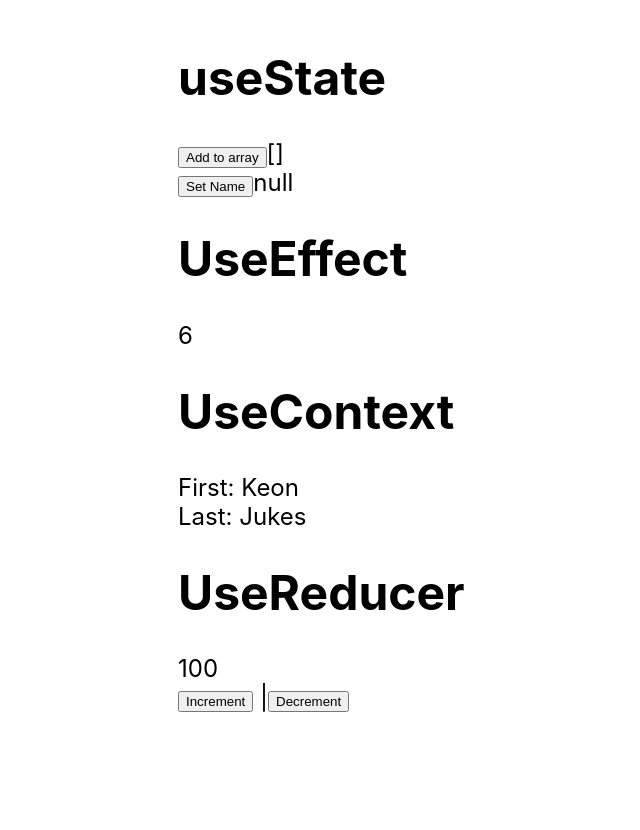
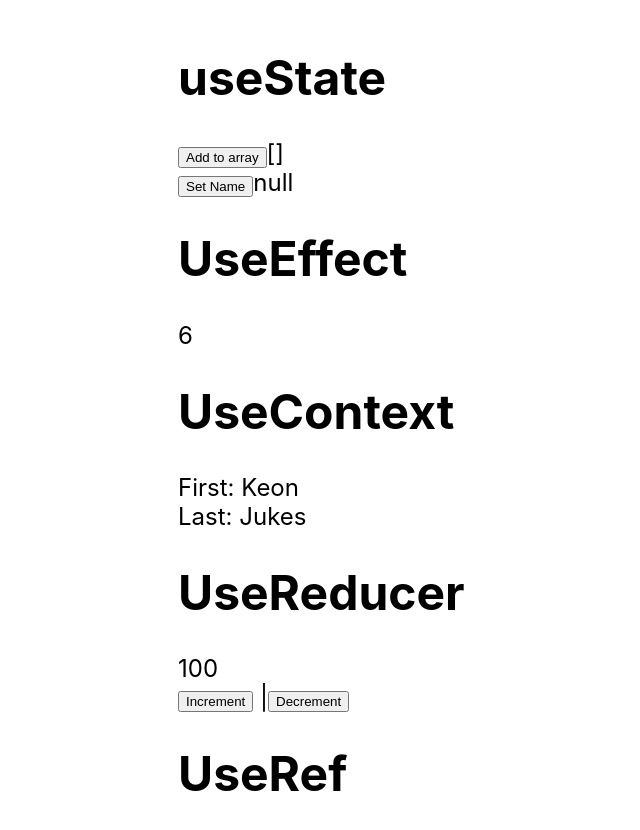
Before and after one commit to Keon-Jukes/meal-tracker, a React (Create React App) app: page / in a window 1280 px wide. Shown: the top 830 px of the page, without its empty margins (62-702 px from the left). Before the commit the page ends 800 px from the top, so only its background shows below. Built offline with nearby package versions, Linux system fonts and the light colour scheme.

Commit message:
useRef added

```diff
--- a/src/App.tsx
+++ b/src/App.tsx
@@ -1,7 +1,7 @@
 import UseStateComponent from "./useStateComponent";
 import UseEffectComponent from "./UseEffectComponent";
 import UseContextComponent from "./UseContextComponent";
-import UseReducerComponent from "./UseReducer";
+import UseReducerComponent from "./UseReducerComponent";
 
 
 function App() {
@@ -15,6 +15,7 @@ function App() {
       <UseContextComponent />
       <h1>UseReducer</h1>
       <UseReducerComponent />
+      <h1>UseRef</h1>
     </div>
   );
 }
```
Also changed, not shown: src/UseRefComponent.tsx (added, +9 -0 lines), src/UseReducerComponent.tsx (renamed from src/UseReducer.tsx).
